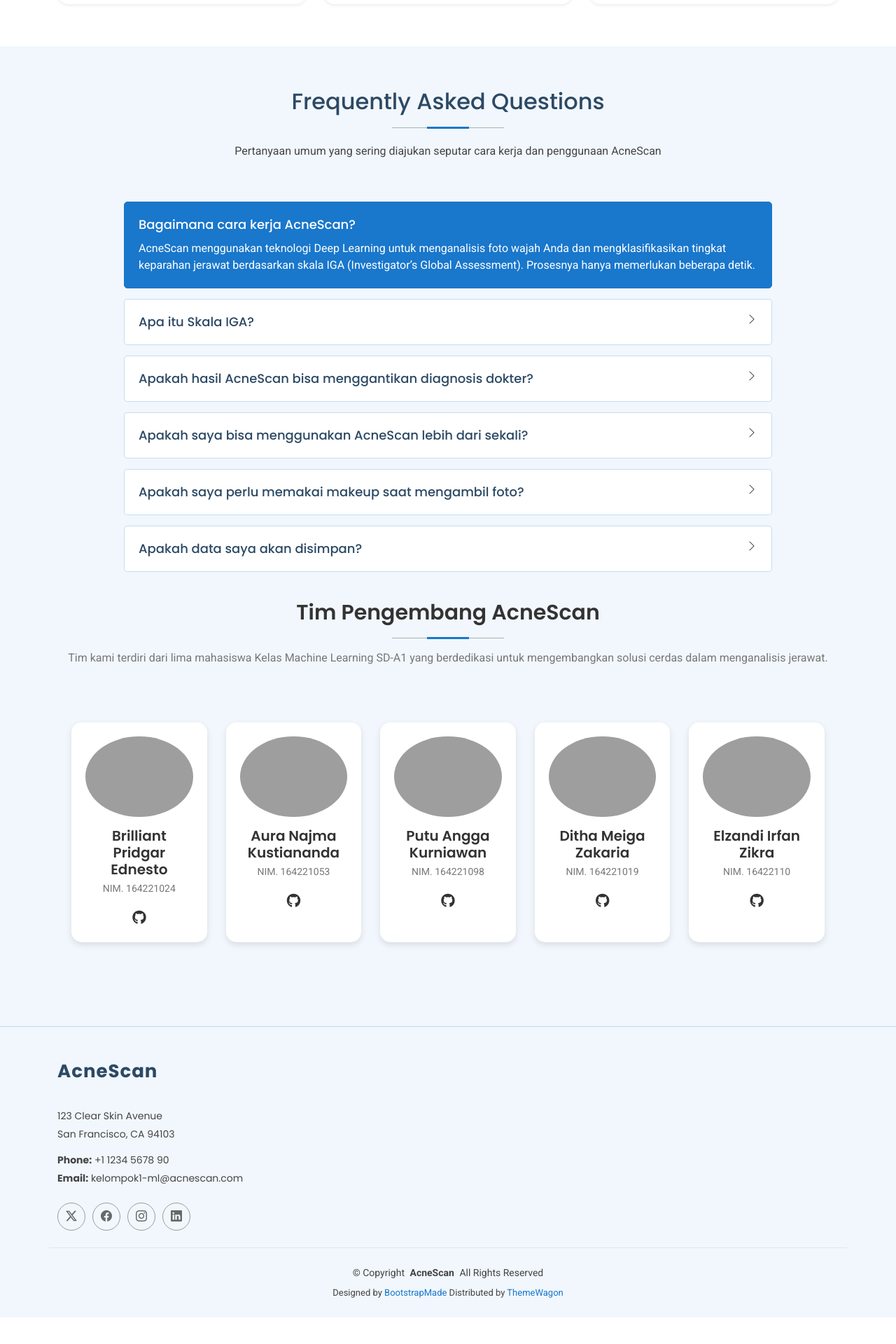
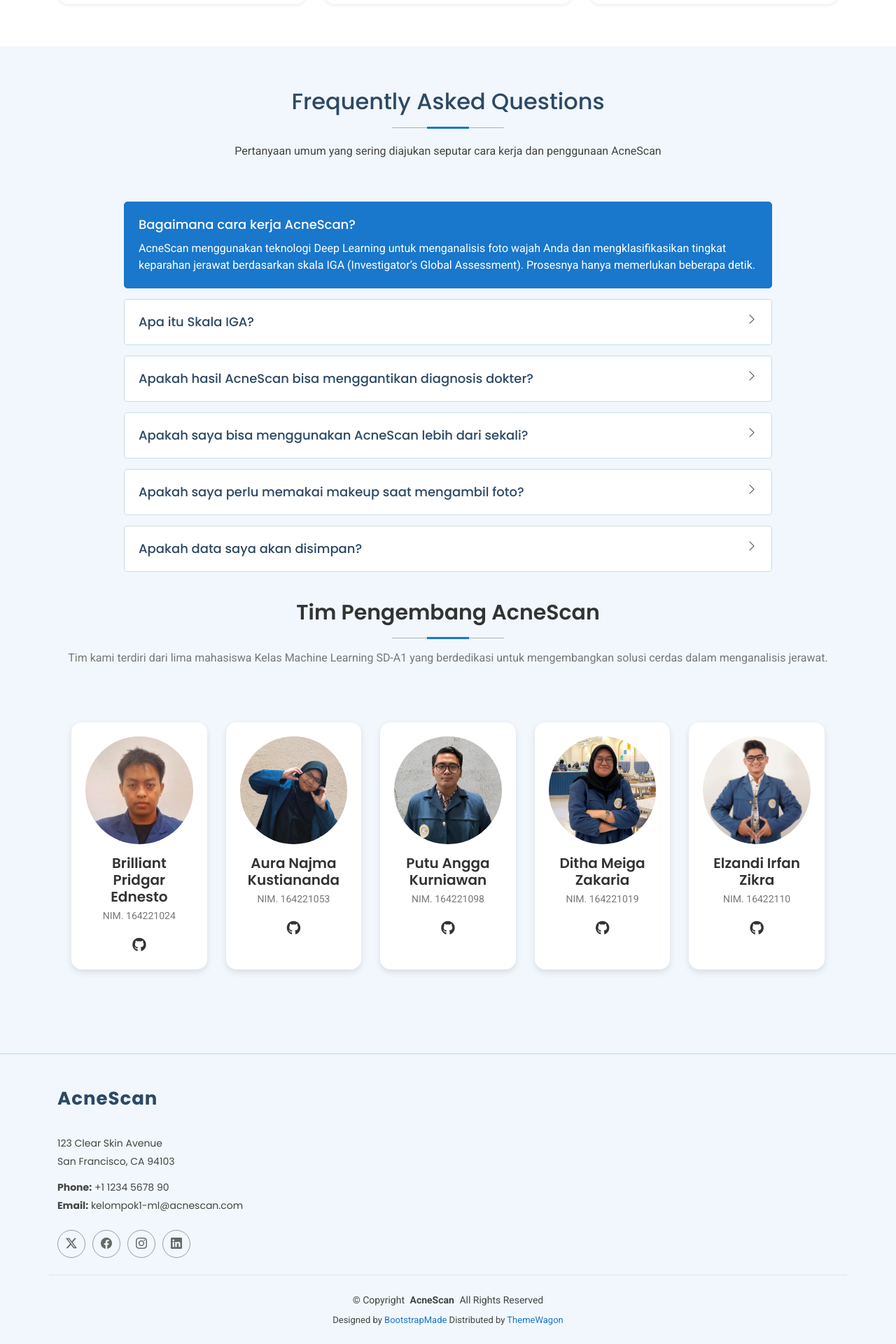
Before and after one commit to aura-najma/acnescan, a Flask app: page / in a window 1280 px wide. Shown: the part 2298-4218 px from the top of the page at 70% size. Before the commit the page ends 4180 px from the top, so only its background shows below. Run offline with Flask 3, Linux system fonts and the light colour scheme; some libraries are stand-ins or nearby versions; grey boxes are pictures that could not be loaded.

Commit message:
melengkapi ui about us

```diff
--- a/app/templates/index.html
+++ b/app/templates/index.html
@@ -399,17 +399,17 @@
 
           <!-- Team Member Item -->
           <div class="team-member">
-            <img src="https://randomuser.me/api/portraits/women/1.jpg" alt="Brilliant Pridgar Ednesto">
+            <img src="static/assets/img/foto bril.jpeg" alt="Brilliant Pridgar Ednesto">
             <h3>Brilliant Pridgar Ednesto</h3>
             <p>NIM. 164221024</p>
             <div class="social-icons">
-              <a href="https://github.com/yourusername" target="_blank"><i class="fab fa-github"></i></a> <!-- Ikon GitHub -->
+              <a href="https://github.com/BrillYssc" target="_blank"><i class="fab fa-github"></i></a> <!-- Ikon GitHub -->
             </div>
           </div><!-- End Team Member Item-->
 
           <!-- Team Member Item -->
           <div class="team-member">
-            <img src="https://randomuser.me/api/portraits/women/1.jpg" alt="Aura Najma Kustiananda">
+            <img src="static/assets/img/foto aura.png" alt="Aura Najma Kustiananda">
             <h3>Aura Najma Kustiananda</h3>
             <p>NIM. 164221053</p>
             <div class="social-icons">
@@ -419,31 +419,31 @@
 
           <!-- Team Member Item -->
           <div class="team-member">
-            <img src="https://randomuser.me/api/portraits/women/1.jpg" alt="Putu Angga Kurniawan">
+            <img src="static/assets/img/foto angga.png" alt="Putu Angga Kurniawan">
             <h3>Putu Angga Kurniawan</h3>
             <p>NIM. 164221098</p>
             <div class="social-icons">
-              <a href="https://github.com/aura-najma" target="_blank"><i class="fab fa-github"></i></a> <!-- Ikon GitHub -->
+              <a href="https://github.com/putuangga-k" target="_blank"><i class="fab fa-github"></i></a> <!-- Ikon GitHub -->
             </div>
           </div><!-- End Team Member Item-->
 
           <!-- Team Member Item -->
           <div class="team-member">
-            <img src="https://randomuser.me/api/portraits/women/1.jpg" alt="Ditha Meiga Zakaria">
+            <img src="static/assets/img/foto ditha.jpeg" alt="Ditha Meiga Zakaria">
             <h3>Ditha Meiga Zakaria</h3>
             <p>NIM. 164221019</p>
             <div class="social-icons">
-              <a href="https://github.com/aura-najma" target="_blank"><i class="fab fa-github"></i></a> <!-- Ikon GitHub -->
+              <a href="https://github.com/dithazkria" target="_blank"><i class="fab fa-github"></i></a> <!-- Ikon GitHub -->
             </div>
           </div><!-- End Team Member Item-->
 
           <!-- Team Member Item -->
           <div class="team-member">
-            <img src="https://randomuser.me/api/portraits/women/1.jpg" alt="Elzandi Irfan Zikra">
+            <img src="static/assets/img/foto zandi.jpeg" alt="Elzandi Irfan Zikra">
             <h3>Elzandi Irfan Zikra</h3>
             <p>NIM. 16422110</p>
             <div class="social-icons">
-              <a href="https://github.com/aura-najma" target="_blank"><i class="fab fa-github"></i></a> <!-- Ikon GitHub -->
+              <a href="https://github.com/zandiirfan37" target="_blank"><i class="fab fa-github"></i></a> <!-- Ikon GitHub -->
             </div>
           </div><!-- End Team Member Item-->
 
```
Also changed, not shown: app/static/assets/img/foto angga.png (added), app/static/assets/img/foto aura.png (added), app/static/assets/img/foto bril.jpeg (added), app/static/assets/img/foto ditha.jpeg (added), app/static/assets/img/foto zandi.jpeg (added).
